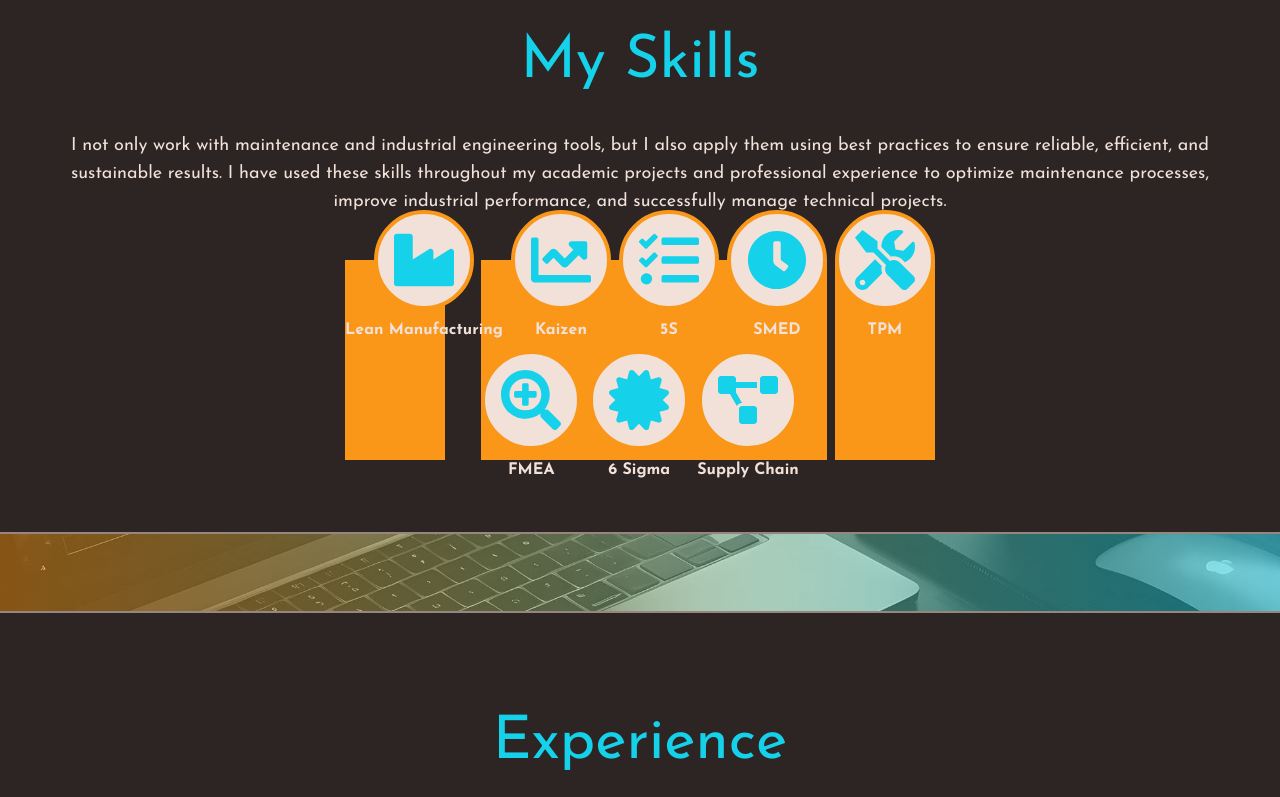
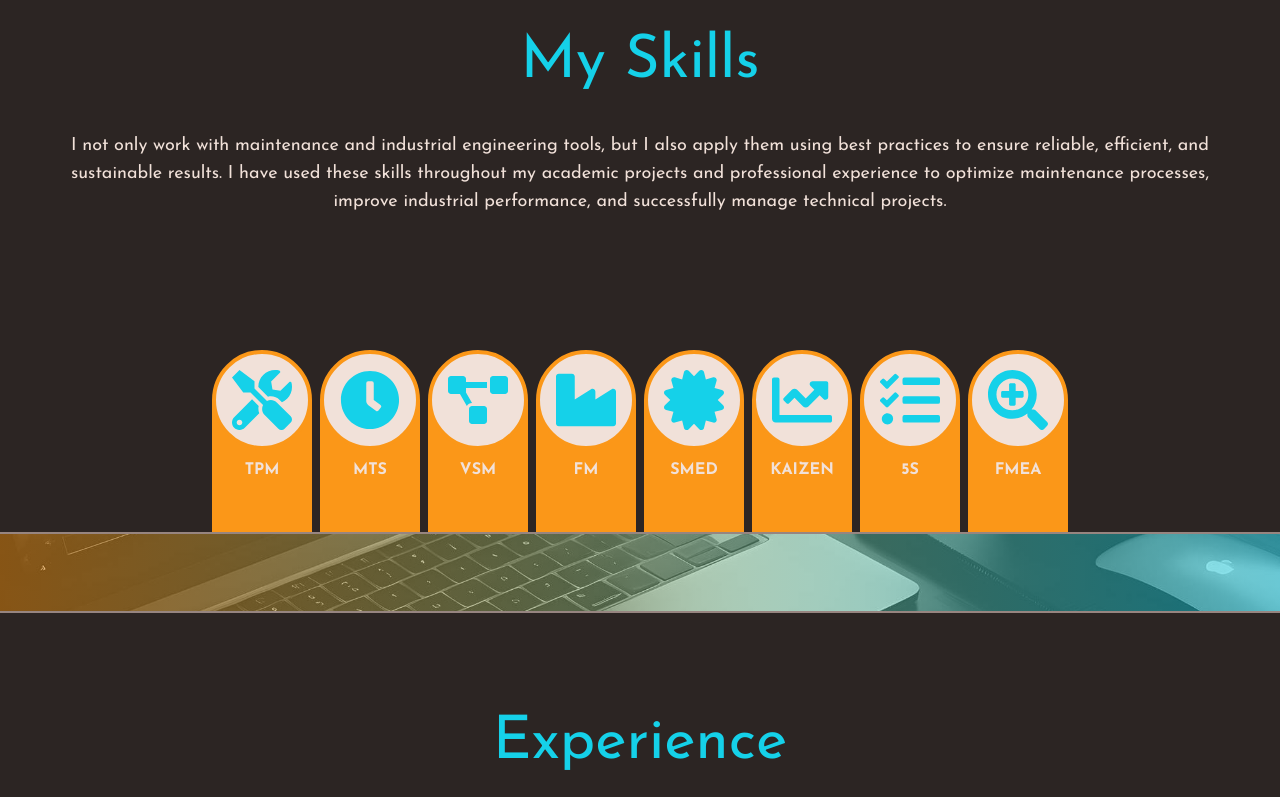
Before and after one commit to Faicalzrg/Portfolio, a React (Vite) app: page / in a window 1280 px wide. Shown: the part 1448-2245 px from the top of the page. Built offline with nearby package versions, Linux system fonts and the light colour scheme.

Commit message:
Mise à jour des cicones

```diff
--- a/src/components/skillsSection/AllSkills.jsx
+++ b/src/components/skillsSection/AllSkills.jsx
@@ -1,5 +1,5 @@
 import SingleSkill from "./SingleSkill";
-import { FaTools } from "react-icons/fa";
+import {FaTools} from "react-icons/fa";
 import { FaClock } from "react-icons/fa";
 import { FaProjectDiagram } from "react-icons/fa";
 import { FaIndustry } from "react-icons/fa";
@@ -12,11 +12,27 @@ import { fadeIn } from "../../framerMotion/variants";
 
 const skills = [
   {
-    skill: "Lean Manufacturing",
+    skill: "TPM",
+    icon: FaTools,
+  },
+  {
+    skill: "MTS",
+    icon: FaClock,
+  },
+  {
+    skill: "VSM",
+    icon: FaProjectDiagram,
+  },
+  {
+    skill: "FM",
     icon: FaIndustry,
   },
   {
-    skill: "Kaizen",
+    skill: "SMED",
+    icon: FaCertificate,
+  },
+  {
+    skill: "KAIZEN",
     icon: FaChartLine,
   },
   {
@@ -24,32 +40,17 @@ const skills = [
     icon: FaTasks,
   },
   {
-    skill: "SMED",
-    icon: FaClock,
-  },
-  {
-    skill: "TPM",
-    icon: FaTools,
-  },
-  {
     skill: "FMEA",
     icon: FaSearchPlus,
-  },
-  {
-    skill: "6 Sigma",
-    icon: FaCertificate,
-  },
-  {
-    skill: "Supply Chain",
-    icon: FaProjectDiagram,
   },
 ];
 
 const AllSkills = () => {
   return (
     <div>
-      <div className="flex items-center justify-center relative gap-2 max-w-[1200px] mx-auto flex-wrap">
-        {skills.map((item, index) => (
+      <div className="flex items-center justify-center relative gap-2 max-w-[1200px] mx-auto">
+        {skills.map((item, index) => {
+          return (
             <motion.div
               variants={fadeIn("up", `0.${index}`)}
               initial="hidden"
@@ -57,9 +58,14 @@ const AllSkills = () => {
               viewport={{ once: false, amount: 0 }}
               key={index}
             >
-            <SingleSkill text={item.skill} imgSvg={<item.icon />} />
+              <SingleSkill
+                key={index}
+                text={item.skill}
+                imgSvg={<item.icon />}
+              />
             </motion.div>
-        ))}
+          );
+        })}
       </div>
     </div>
   );
```
Lines whose indentation alone changed are shown as unchanged.
